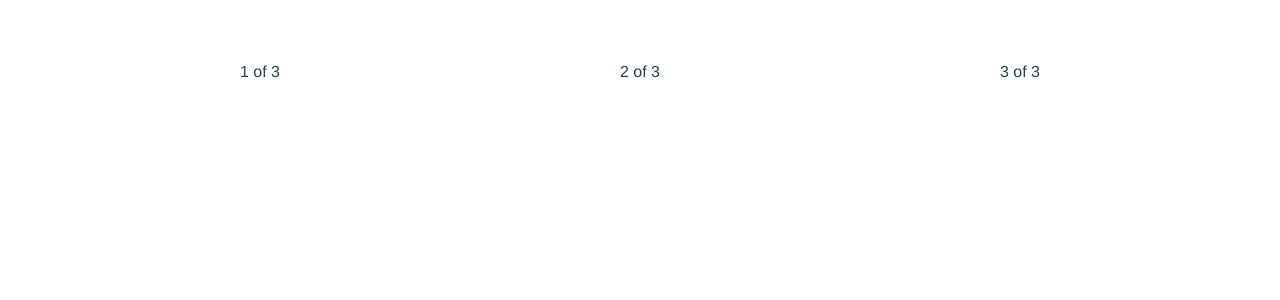
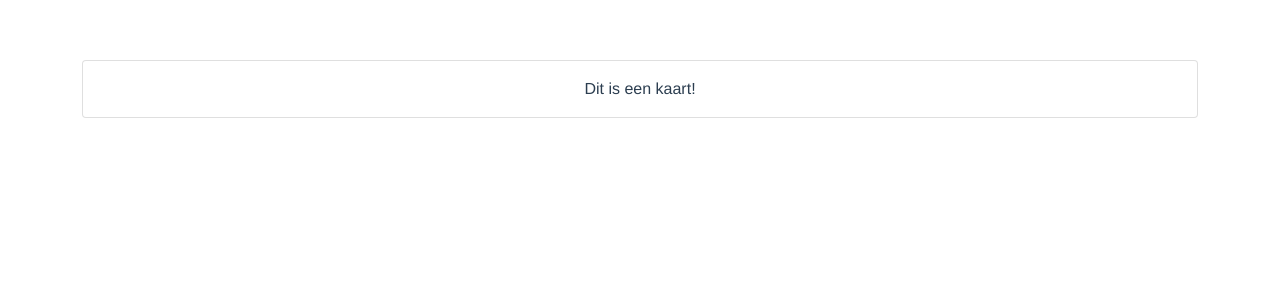
Before and after one commit to WoutervanDixhoorn/ReceptenSite, a Vue app in the folder recepten_frontend/: page /login in a window 1280 px wide. Shown: the top 300 px of the page. Built offline with nearby package versions, Linux system fonts and the light colour scheme.

Commit message:
Added readme

```diff
--- a/recepten_frontend/src/views/Login.vue
+++ b/recepten_frontend/src/views/Login.vue
@@ -1,9 +1,13 @@
 <template>
-    <b-container class="bv-example-row">
-        <b-row>
-            <b-col>1 of 3</b-col>
-            <b-col>2 of 3</b-col>
-            <b-col>3 of 3</b-col>
+    <b-container>
+        <b-row align-v="center">
+            <b-col>
+                <b-card>
+                    <b-card-text>
+                        Dit is een kaart!
+                    </b-card-text>
+                </b-card>
+            </b-col>
         </b-row>
     </b-container>
 </template>
```
